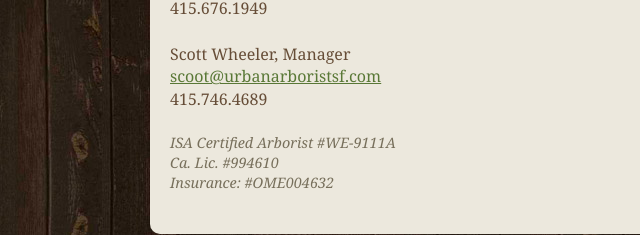
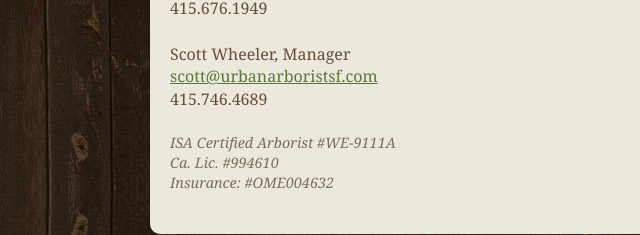
Before and after one commit to zeke/urbanarboristsf.com, a plain HTML site: page index.html in a window 1280 px wide. Shown: the part 2776-3011 px from the top of the page, 0-640 px from the left. Drawn offline with nearby package versions, Linux system fonts and the light colour scheme.

Commit message:
fix scott typo

```diff
--- a/index.html
+++ b/index.html
@@ -117,7 +117,7 @@
         <p>
           Scott Wheeler, Manager
           <br>
-          <a href="mailto:scott@urbanarboristsf.com">scoot@urbanarboristsf.com</a>
+          <a href="mailto:scott@urbanarboristsf.com">scott@urbanarboristsf.com</a>
           <br>
           415.746.4689
         </p>
```
